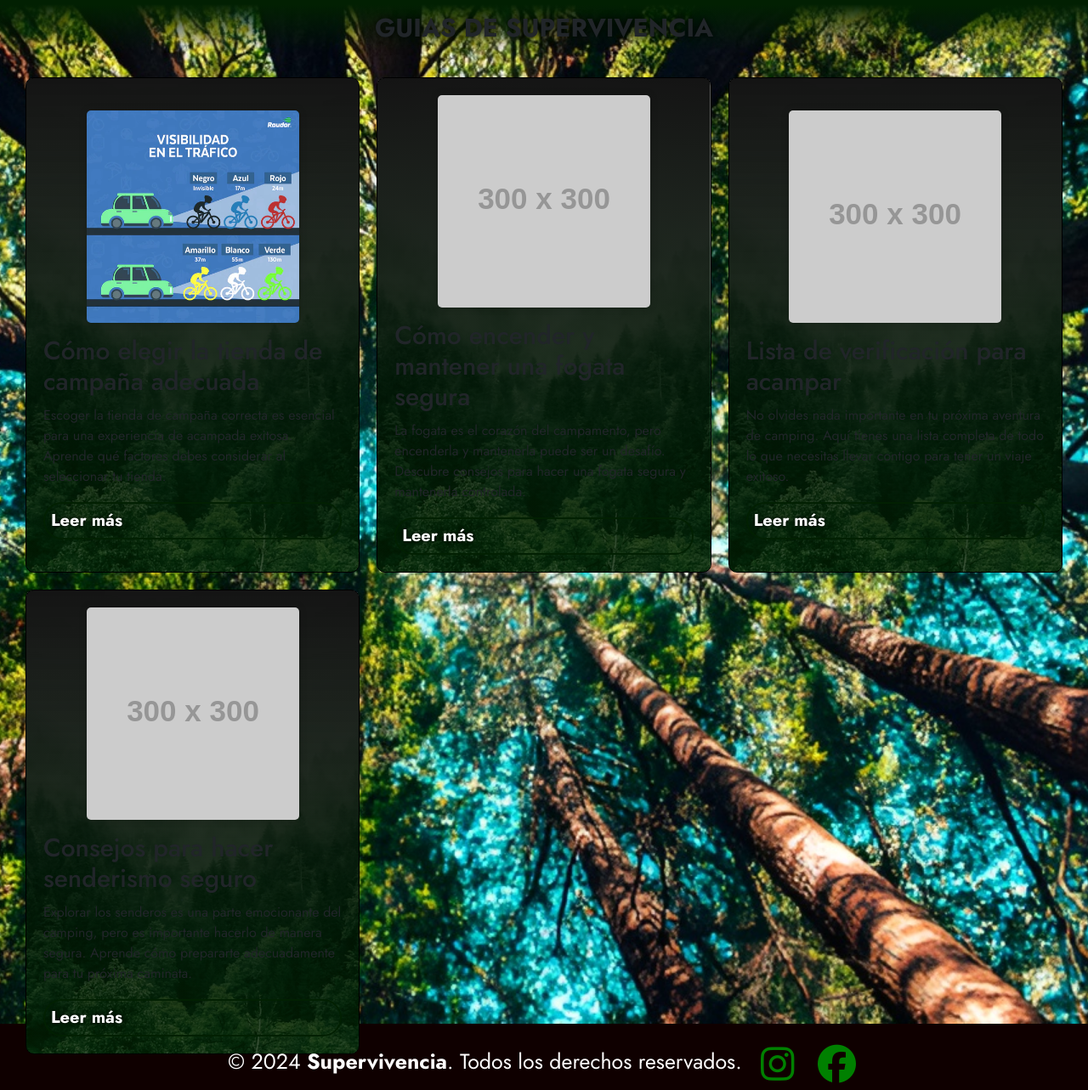
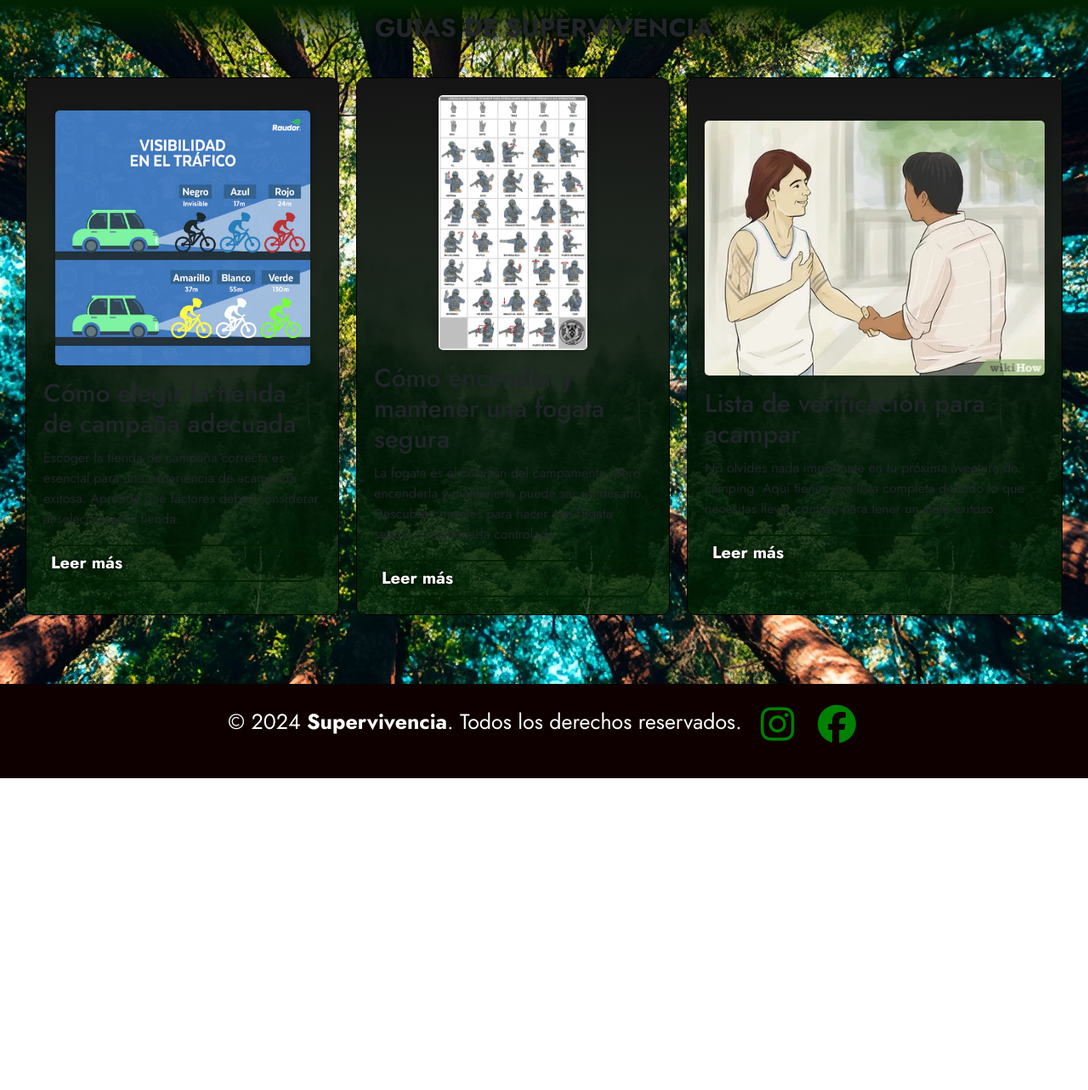
Before and after one commit to JuampiRivero/PreEntrega3_JuanRivero, a plain HTML site: page pages/tutoriales.html in a window 1280 px wide. Shown: the part 80-1363 px from the top of the page at 85% size. After the commit the page ends 996 px from the top, so only its background shows below. Drawn offline with nearby package versions, Linux system fonts and the light colour scheme; placeholder pictures from the web are drawn by us.

Commit message:
terminado señales, empezando con nosotros

```diff
--- a/estilos.scss
+++ b/estilos.scss
@@ -24,8 +24,9 @@ $font: "Jost", sans-serif;
     }
 }
 
+
 .otros-main {
-    height: 1200px;
+    height: 800px;
     width: auto;
     background-image: url(./assets/ARBOLES.jpg);
     background-size: cover;
@@ -38,7 +39,20 @@ $font: "Jost", sans-serif;
         text-align: center;
     }
 }
-
+.señales-main {
+    height: 800px;
+    width: auto;
+    background-image: url(./assets/ARBOLES.jpg);
+    background-size: cover;
+    background-position: center;
+    .info {
+        background-image: linear-gradient(to bottom , rgb(2, 32, 2) , rgba(2, 32, 2, 0)) !important;
+        font-size: 30px;
+        text-shadow: 0 0 10px black;
+        padding: 10px;
+        text-align: center;
+    }
+}
 .cards {
     margin-top: 10px;
     .guia{
@@ -224,7 +238,7 @@ footer i {
         }
         img {
             /* width: 100%; */
-            height: 250px;
+            height: 300px;
             border-radius: 5px;
             box-shadow: 0 0 10px rgba(0, 0, 0, 0.2);
             align-self: center; /* Centrar horizontalmente */
--- a/pages/tutoriales.html
+++ b/pages/tutoriales.html
@@ -39,7 +39,7 @@
             </div>
         </nav>
     </header>
-    <main class="otros-main">
+    <main class="señales-main">
         <h2 class="info"><strong>GUIAS DE SUPERVIVENCIA</strong></h2>
         <section class="señales">
             <article class="articulo">
@@ -50,27 +50,18 @@
             </article>
 
             <article class="articulo">
-                <img src="https://via.placeholder.com/300" alt="Fogata">
+                <img src="../assets/SIGNOS.jpg" alt="Fogata">
                 <h2>Cómo encender y mantener una fogata segura</h2>
                 <p>La fogata es el corazón del campamento, pero encenderla y mantenerla puede ser un desafío. Descubre consejos para hacer una fogata segura y mantenerla controlada.</p>
                 <a href="#">Leer más</a>
             </article>
 
             <article class="articulo">
-                <img src="https://via.placeholder.com/300" alt="Lista de verificación">
+                <img src="../assets/RESPETO.jpg" alt="Lista de verificación">
                 <h2>Lista de verificación para acampar</h2>
                 <p>No olvides nada importante en tu próxima aventura de camping. Aquí tienes una lista completa de todo lo que necesitas llevar contigo para tener un viaje exitoso.</p>
                 <a href="#">Leer más</a>
             </article>
-
-            <article class="articulo">
-                <img src="https://via.placeholder.com/300" alt="Senderismo">
-                <h2>Consejos para hacer senderismo seguro</h2>
-                <p>Explorar los senderos es una parte emocionante del camping, pero es importante hacerlo de manera segura. Aprende cómo prepararte adecuadamente para tu próxima caminata.</p>
-                <a href="#">Leer más</a>
-            </article>
-
-            <!-- Puedes agregar más artículos según sea necesario -->
         </section>
 
 
```
Also changed, not shown: assets/RESPETO.jpg (added), assets/SIGNOS.jpg (added), estilos.css, 1 other file.
